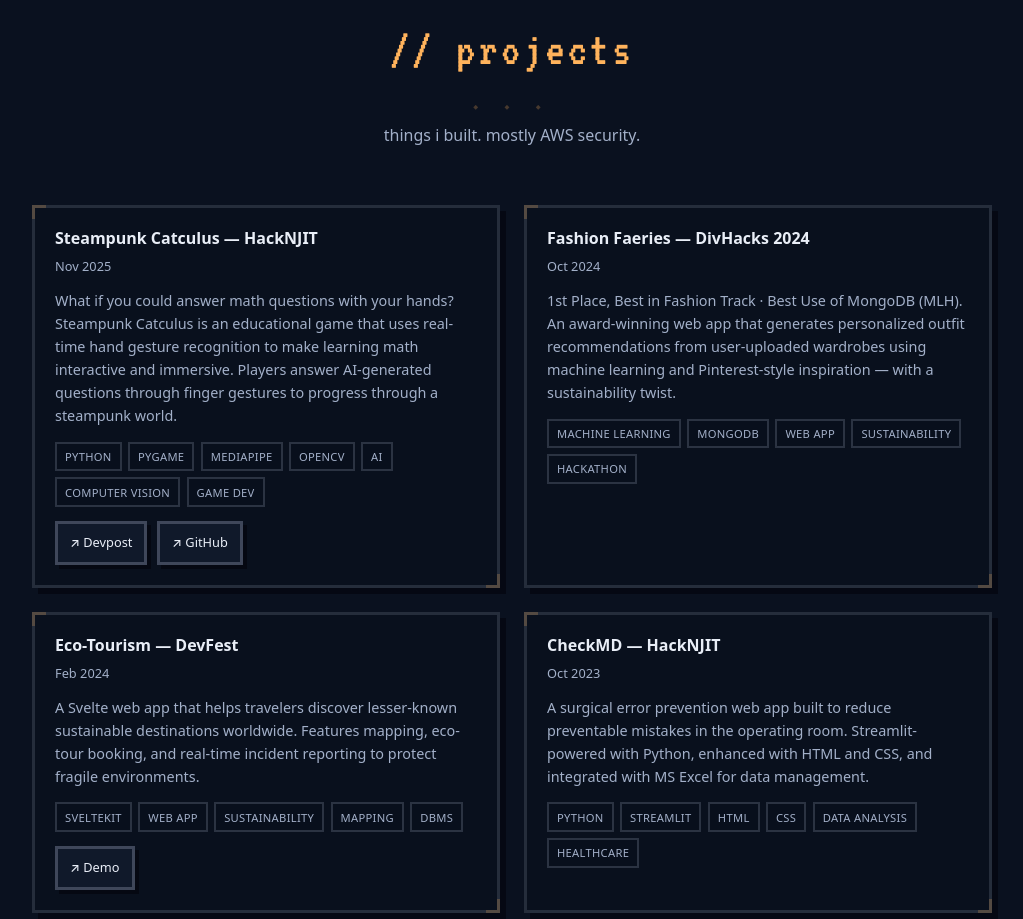
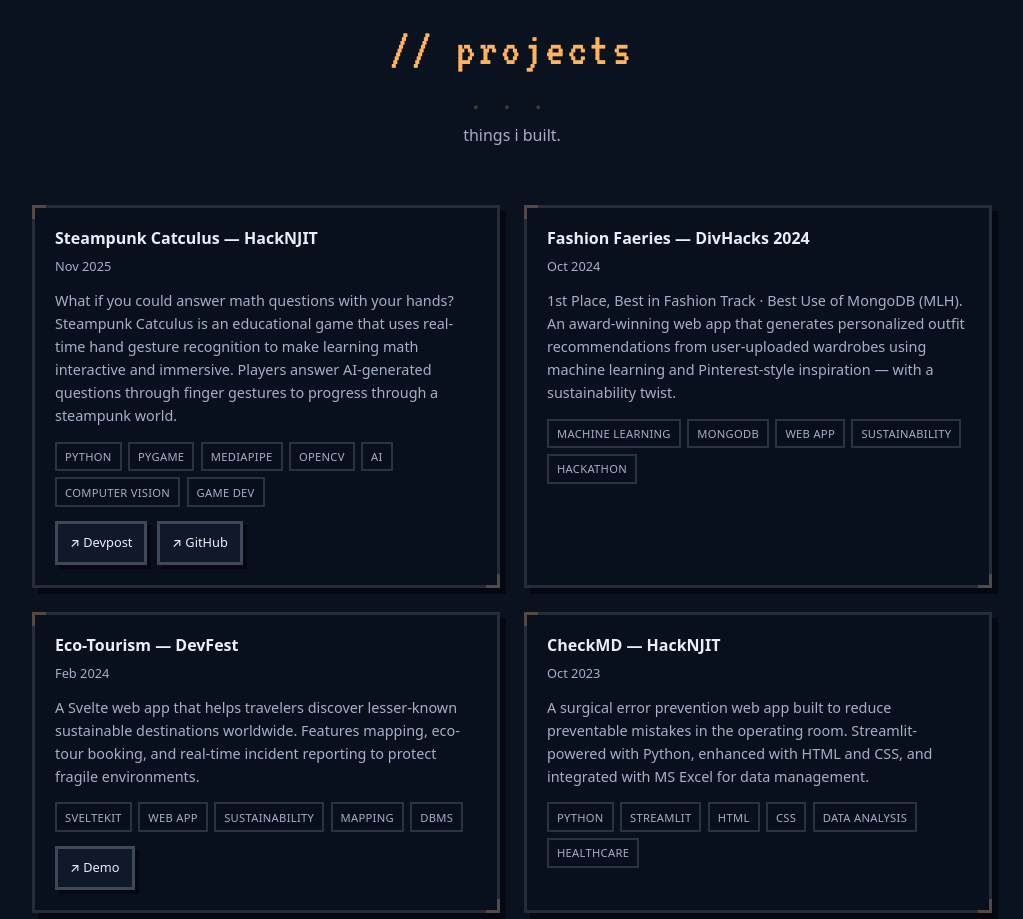
Before and after one commit to jabdullaeva/jasmina-abdullaeva, a Next.js app: page / in a window 1280 px wide. Shown: the part 3220-4139 px from the top of the page, without its empty margins (128-1151 px from the left). Built offline with nearby package versions, Linux system fonts and the light colour scheme.

Commit message:
fix page layout

```diff
--- a/app/page.tsx
+++ b/app/page.tsx
@@ -293,7 +293,7 @@
       <section id="projects" className="section section--projects" aria-label="Projects" data-reveal="">
         <header className="section-header">
           <h2>// projects</h2>
-          <p>things i built. mostly AWS security.</p>
+          <p>things i built.</p>
         </header>
 
         <div className="projects-grid">
```
